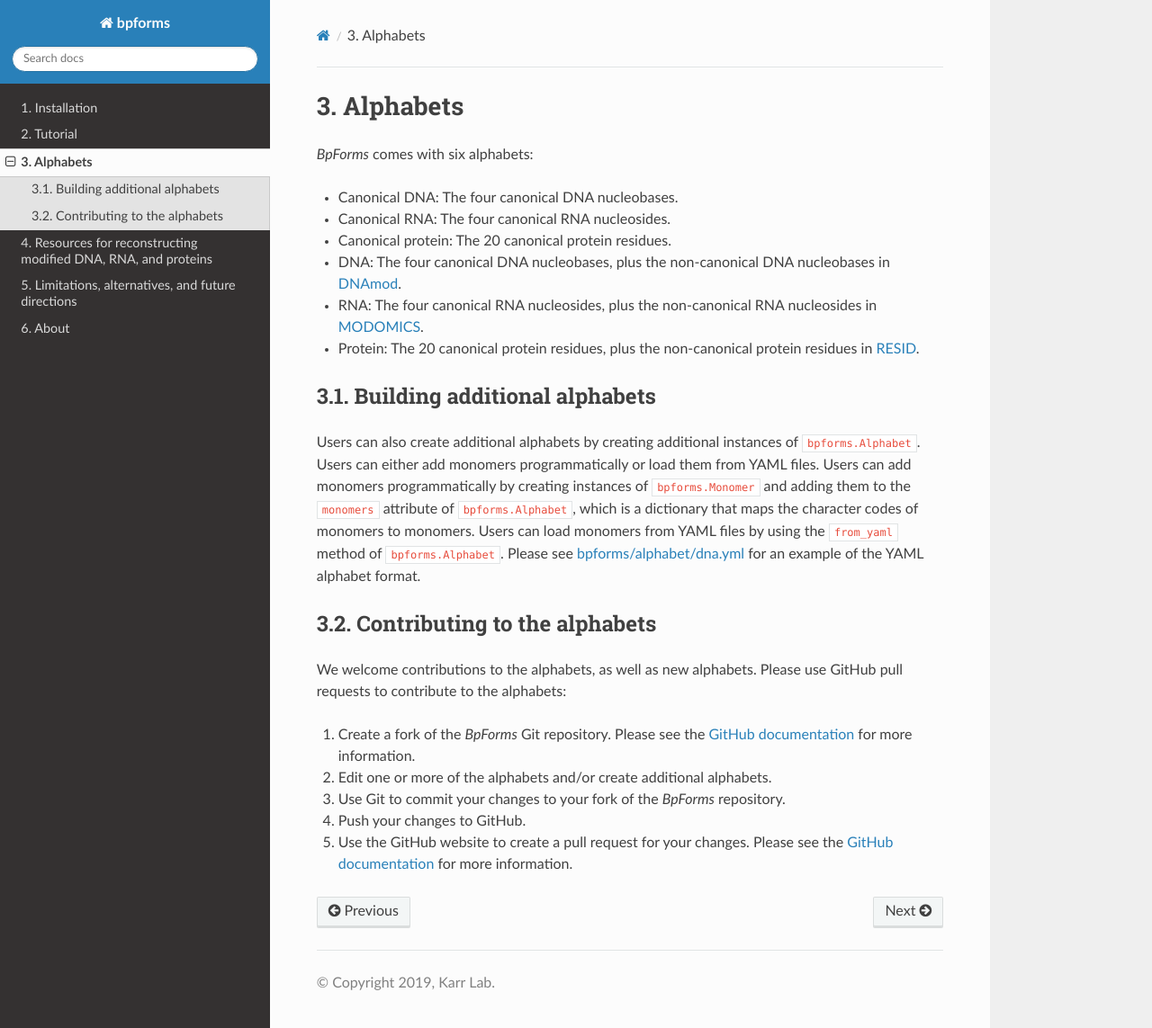
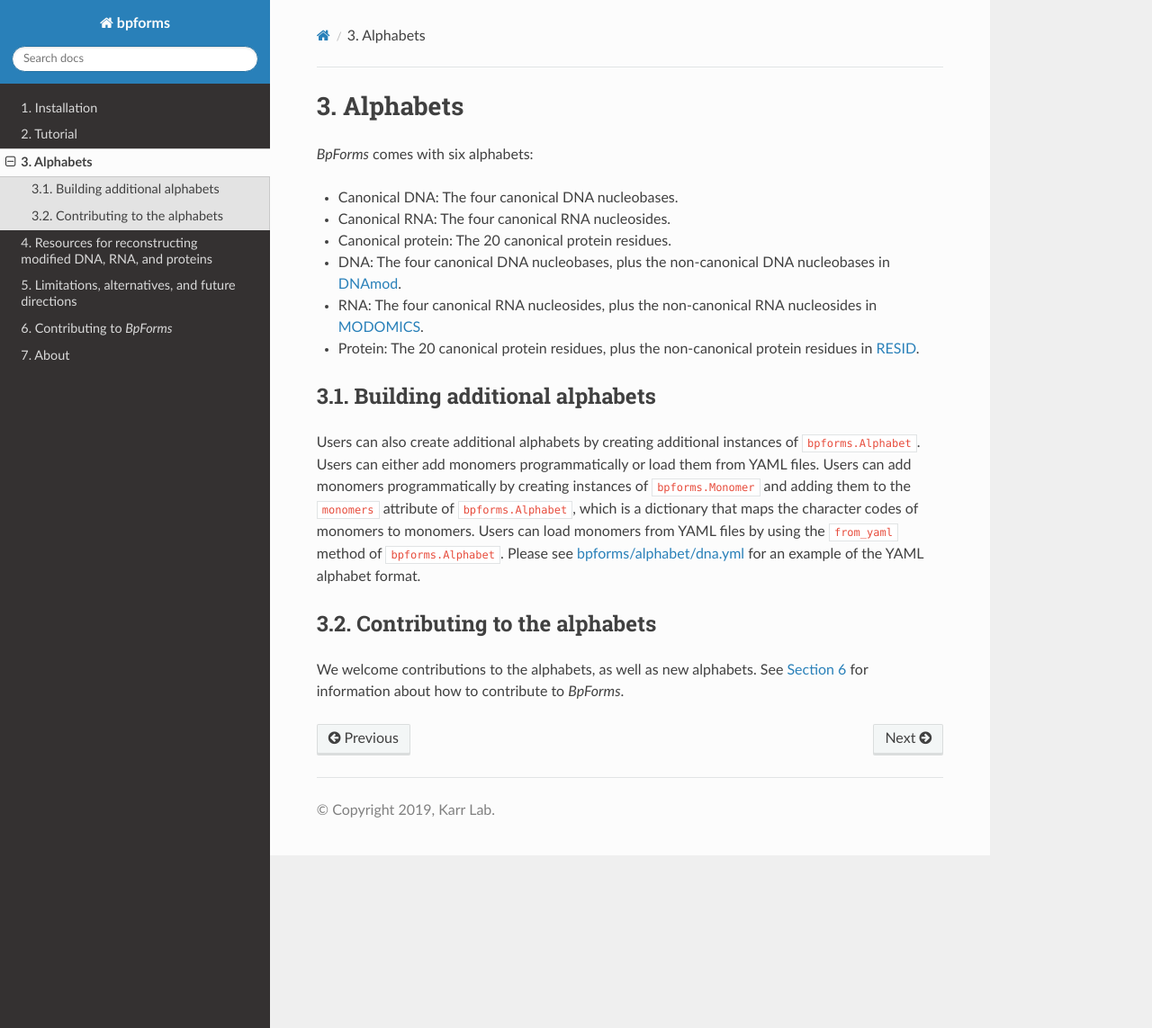
Before and after one commit to KarrLab/bpforms, a Sphinx documentation site: the page built from docs/alphabets.rst, in a window 1280 px wide and 1143 px high. Shown: the whole window at 90% size. Built offline with Sphinx 7.4.7 and the Read the Docs theme 2.0.0, drawn with Linux system fonts in a browser that asks for light colours; pages that are not in the unit, such as notebooks, are missing from menus.

Commit message:
adding instructions for contributing to BpForms

```diff
--- a/docs/alphabets.rst
+++ b/docs/alphabets.rst
@@ -20,10 +20,4 @@
 Contributing to the alphabets
 ^^^^^^^^^^^^^^^^^^^^^^^^^^^^^
 
-We welcome contributions to the alphabets, as well as new alphabets. Please use GitHub pull requests to contribute to the alphabets:
-
-#. Create a fork of the `BpForms` Git repository. Please see the `GitHub documentation <https://help.github.com/articles/fork-a-repo/>`_ for more information.
-#. Edit one or more of the alphabets and/or create additional alphabets.
-#. Use Git to commit your changes to your fork of the `BpForms` repository.
-#. Push your changes to GitHub.
-#. Use the GitHub website to create a pull request for your changes. Please see the `GitHub documentation <https://help.github.com/articles/creating-a-pull-request/>`_ for more information.
+We welcome contributions to the alphabets, as well as new alphabets. See :numref:`contributing` for information about how to contribute to `BpForms`.
--- a/docs/index.rst
+++ b/docs/index.rst
@@ -48,5 +48,6 @@
    alphabets.rst
    resources.rst
    future.rst
+   contributing.rst
    API documentation <source/modules.rst>
    about.rst
```
Also changed, not shown: docs/contributing.rst (added, +12 -0 lines).
